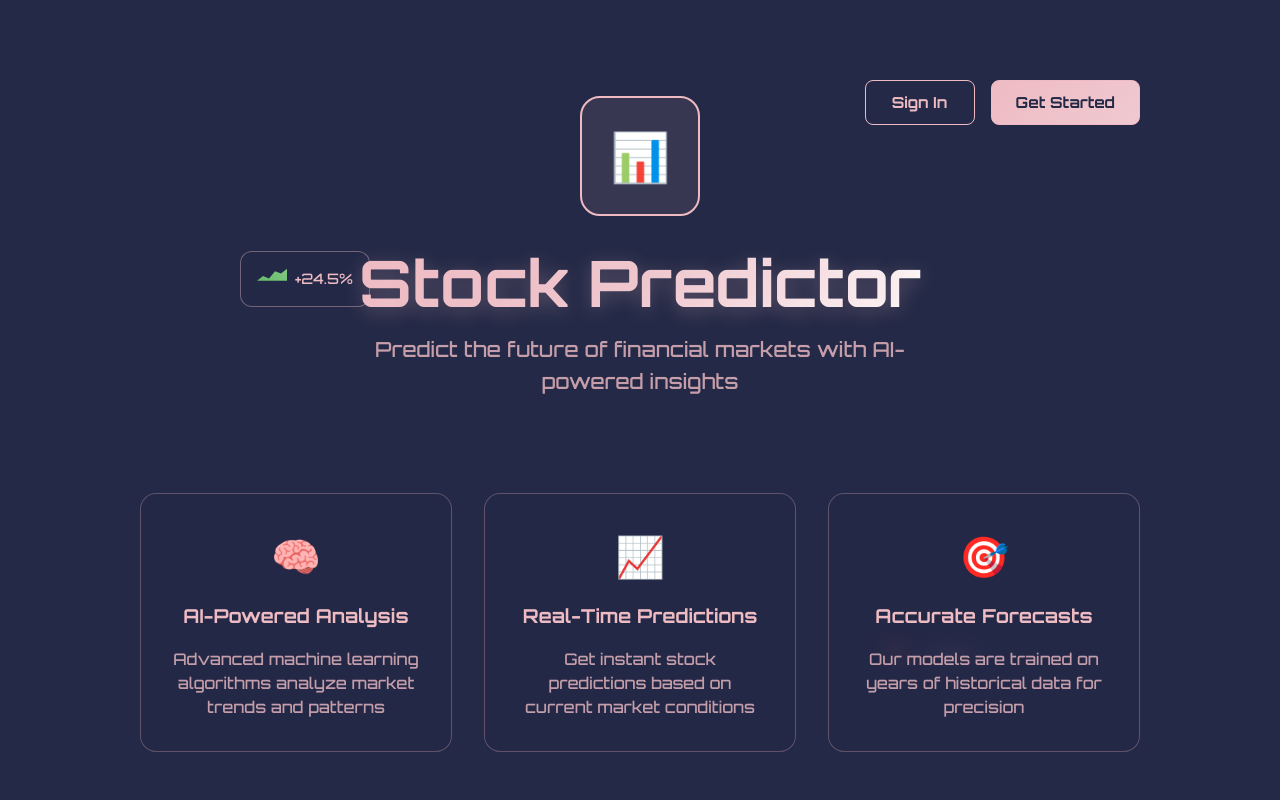
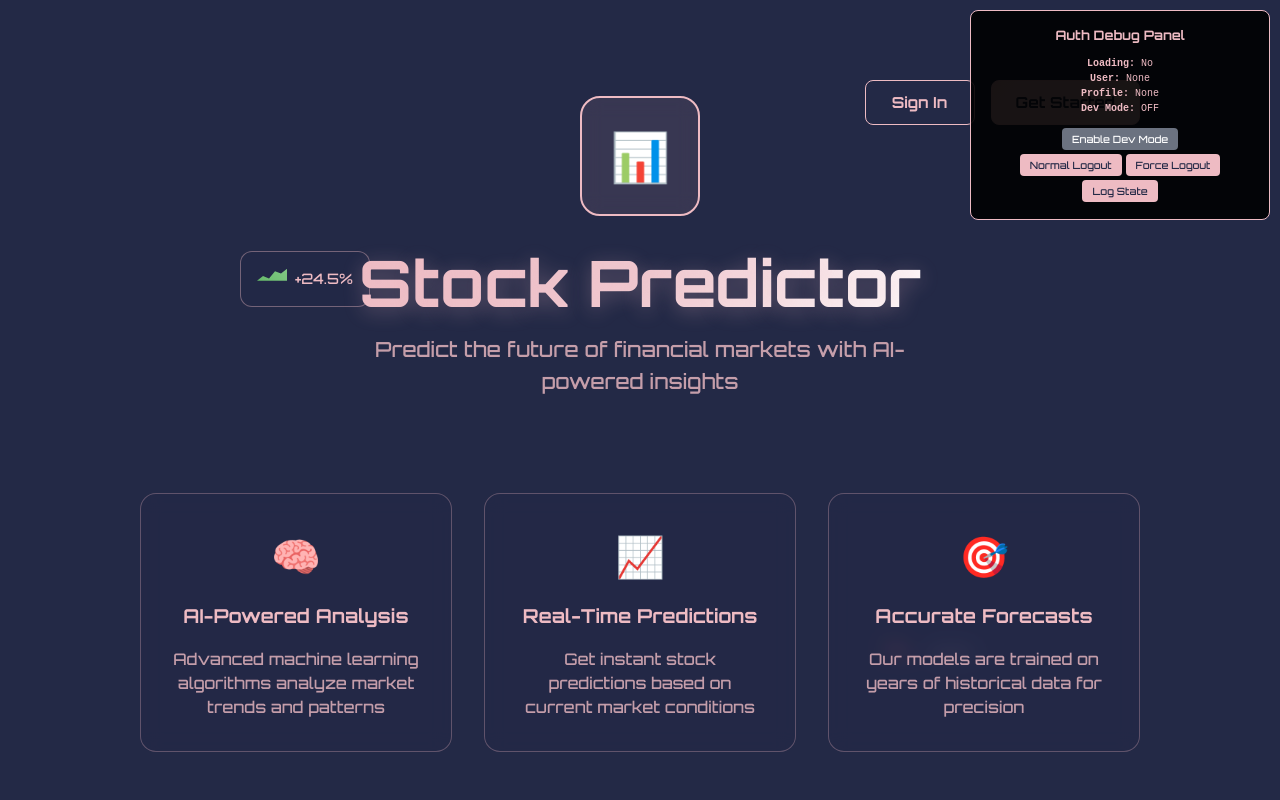
Before and after one commit to Dev-Patel04/stock-predictor, a React (Vite) app: page / in a window 1280 px wide. Shown: the top 800 px of the page. Built offline with nearby package versions, Linux system fonts and the light colour scheme.

Commit message:
Fixed critical bugs relating to login

```diff
--- a/src/App.jsx
+++ b/src/App.jsx
@@ -10,6 +10,7 @@ import News from './components/News';
 import Settings from './components/Settings';
 import LoadingSpinner from './components/LoadingSpinner';
 import ProtectedRoute from './components/ProtectedRoute';
+import DebugAuth from './components/DebugAuth';
 
 // Main App Component (wrapped with AuthProvider)
 function AppContent() {
@@ -36,7 +37,7 @@ function AppContent() {
               <Predictor key="predictor" />,
               <History key="history" />,
               <News key="news" />,
-              <Settings key="settings" user={user} />
+              <Settings key="settings" />
             ]}
           </Tabs>
         </ProtectedRoute>
@@ -49,6 +50,7 @@ function AppContent() {
 function App() {
   return (
     <AuthProvider>
+      <DebugAuth />
       <AppContent />
     </AuthProvider>
   );
--- /dev/null
+++ b/src/components/DebugAuth.jsx
@@ -0,0 +1,103 @@
+import React, { useState } from 'react';
+import { useAuth } from '../contexts/AuthContext';
+
+const DebugAuth = () => {
+  const { user, userProfile, loading, signOut, forceLogout } = useAuth();
+  const [devMode, setDevMode] = useState(localStorage.getItem('dev-mode') === 'true');
+
+  const toggleDevMode = () => {
+    const newMode = !devMode;
+    setDevMode(newMode);
+    localStorage.setItem('dev-mode', newMode.toString());
+
+    if (newMode) {
+      console.log('Development mode enabled - sessions will be cleared on refresh');
+    } else {
+      console.log('Development mode disabled - sessions will persist');
+    }
+  };
+
+  const styles = {
+    debugPanel: {
+      position: 'fixed',
+      top: '10px',
+      right: '10px',
+      background: 'rgba(0, 0, 0, 0.9)',
+      color: '#eebbc3',
+      padding: '15px',
+      borderRadius: '8px',
+      fontSize: '12px',
+      zIndex: 9999,
+      maxWidth: '300px',
+      border: '1px solid #eebbc3'
+    },
+    button: {
+      background: '#eebbc3',
+      color: '#232946',
+      border: 'none',
+      padding: '5px 10px',
+      margin: '2px',
+      borderRadius: '4px',
+      cursor: 'pointer',
+      fontSize: '10px'
+    },
+    devButton: {
+      background: devMode ? '#4ade80' : '#6b7280',
+      color: '#ffffff',
+      border: 'none',
+      padding: '5px 10px',
+      margin: '2px',
+      borderRadius: '4px',
+      cursor: 'pointer',
+      fontSize: '10px'
+    },
+    status: {
+      marginBottom: '10px',
+      fontFamily: 'monospace',
+      fontSize: '10px'
+    },
+    title: {
+      margin: '0 0 10px 0',
+      color: '#eebbc3',
+      fontSize: '13px'
+    }
+  };
+
+  return (
+    <div style={styles.debugPanel}>
+      <h4 style={styles.title}>Auth Debug Panel</h4>
+
+      <div style={styles.status}>
+        <div><strong>Loading:</strong> {loading ? 'Yes' : 'No'}</div>
+        <div><strong>User:</strong> {user ? user.email : 'None'}</div>
+        <div><strong>Profile:</strong> {userProfile ? 'Loaded' : 'None'}</div>
+        <div><strong>Dev Mode:</strong> {devMode ? 'ON' : 'OFF'}</div>
+      </div>
+
+      <div>
+        <button style={styles.devButton} onClick={toggleDevMode}>
+          {devMode ? 'Disable Dev Mode' : 'Enable Dev Mode'}
+        </button>
+        <br />
+        <button style={styles.button} onClick={signOut}>
+          Normal Logout
+        </button>
+        <button style={styles.button} onClick={forceLogout}>
+          Force Logout
+        </button>
+        <button
+          style={styles.button}
+          onClick={() => {
+            console.log('Auth State:', { user, userProfile, loading });
+            console.log('LocalStorage keys:', Object.keys(localStorage));
+            console.log('SessionStorage keys:', Object.keys(sessionStorage));
+          }}
+        >
+          Log State
+        </button>
+      </div>
+    </div>
+  );
+};
+
+export default DebugAuth;
--- a/src/components/Settings.jsx
+++ b/src/components/Settings.jsx
@@ -1,6 +1,18 @@
 import React from 'react';
+import { useAuth } from '../contexts/AuthContext';
 
-export default function Settings({ user, onLogout }) {
+export default function Settings() {
+  const { user, userProfile, signOut } = useAuth();
+
+  const handleLogout = async () => {
+    try {
+      await signOut();
+      // The AuthContext will handle the redirect
+    } catch (error) {
+      console.error('Error logging out:', error);
+    }
+  };
+
   return (
     <div>
       <h2>Settings</h2>
@@ -9,9 +21,15 @@ export default function Settings({ user, onLogout }) {
       {user && (
         <div style={{ marginTop: '2rem' }}>
           <h3>Account</h3>
-          <p>Welcome, {user.data?.email || 'User'}!</p>
+          <p>Welcome, {user.email || 'User'}!</p>
+          {userProfile && (
+            <div>
+              <p>Profile ID: {userProfile.id}</p>
+              <p>Created: {new Date(userProfile.created_at).toLocaleDateString()}</p>
+            </div>
+          )}
           <button
-            onClick={onLogout}
+            onClick={handleLogout}
             style={{
               padding: '0.5rem 1rem',
               backgroundColor: '#ff6b6b',
--- a/src/contexts/AuthContext.jsx
+++ b/src/contexts/AuthContext.jsx
@@ -17,12 +17,42 @@ export const AuthProvider = ({ children }) => {
   const [loading, setLoading] = useState(true);
 
   useEffect(() => {
+    // Clear any persistent sessions on app startup (for development/testing)
+    const clearSessionOnStartup = () => {
+      const sessionCleared = sessionStorage.getItem('auth-session-cleared');
+      if (!sessionCleared) {
+        console.log('Clearing persistent session on startup');
+        localStorage.clear();
+        sessionStorage.setItem('auth-session-cleared', 'true');
+      }
+    };
+
+    // Clear session on startup
+    clearSessionOnStartup();
+
+    // Set a timeout to prevent infinite loading
+    const timeout = setTimeout(() => {
+      console.warn('Auth initialization timeout, setting loading to false');
+      setLoading(false);
+    }, 10000); // 10 second timeout
+
+    // Add session cleanup on page unload (temporary workaround)
+    const handleBeforeUnload = () => {
+      // Clear any local storage sessions (optional - for testing)
+      localStorage.removeItem('supabase.auth.token');
+    };
+
+    window.addEventListener('beforeunload', handleBeforeUnload);
+
     // Get initial session
     getInitialSession();
 
     // Listen for auth changes
     const { data: { subscription } } = supabase.auth.onAuthStateChange(async (event, session) => {
       console.log('Auth state changed:', event, session?.user?.email);
+
+      // Clear the timeout since we got a response
+      clearTimeout(timeout);
 
       if (session?.user) {
         setUser(session.user);
@@ -35,21 +65,31 @@ export const AuthProvider = ({ children }) => {
     });
 
     return () => {
+      clearTimeout(timeout);
+      window.removeEventListener('beforeunload', handleBeforeUnload);
       subscription.unsubscribe();
     };
   }, []);
 
   const getInitialSession = async () => {
     try {
+      console.log('Getting initial session...');
       const { data: { session }, error } = await supabase.auth.getSession();
+
+      console.log('Session data:', session);
+      console.log('Session error:', error);
+
       if (error) {
         console.error('Error getting session:', error);
         return;
       }
 
       if (session?.user) {
+        console.log('User found in session:', session.user.email);
         setUser(session.user);
         await fetchUserProfile(session.user.id);
+      } else {
+        console.log('No user in session');
       }
     } catch (error) {
       console.error('Error in getInitialSession:', error);
@@ -68,6 +108,7 @@ export const AuthProvider = ({ children }) => {
 
       if (error && error.code !== 'PGRST116') { // PGRST116 is "not found"
         console.error('Error fetching profile:', error);
+        // Don't create profile automatically if there's a permission error
         return;
       }
 
@@ -75,6 +116,7 @@ export const AuthProvider = ({ children }) => {
         setUserProfile(data);
       } else {
         // Profile doesn't exist, create one
+        console.log('No profile found, creating new profile for user:', userId);
         await createUserProfile(userId);
       }
     } catch (error) {
@@ -84,13 +126,20 @@ export const AuthProvider = ({ children }) => {
 
   const createUserProfile = async (userId) => {
     try {
-      const user = await supabase.auth.getUser();
+      console.log('Creating profile for user:', userId);
+      const { data: userData } = await supabase.auth.getUser();
+
+      if (!userData.user) {
+        console.error('No user data available for profile creation');
+        return;
+      }
+
       const { data, error } = await supabase
         .from('profiles')
         .insert([
           {
             id: userId,
-            email: user.data.user?.email,
+            email: userData.user.email,
             full_name: '',
             created_at: new Date().toISOString(),
             updated_at: new Date().toISOString()
@@ -101,12 +150,16 @@ export const AuthProvider = ({ children }) => {
 
       if (error) {
         console.error('Error creating profile:', error);
+        // If profile creation fails, user can still use the app
+        // Just log the error and continue
         return;
       }
 
+      console.log('Profile created successfully:', data);
       setUserProfile(data);
     } catch (error) {
       console.error('Error in createUserProfile:', error);
+      // Don't block the user if profile creation fails
     }
   };
 
@@ -154,16 +207,40 @@ export const AuthProvider = ({ children }) => {
   const signOut = async () => {
     try {
       setLoading(true);
+      console.log('Signing out user...');
+
+      // Force clear local storage
+      localStorage.removeItem('supabase.auth.token');
+      localStorage.clear();
+
       const { error } = await supabase.auth.signOut();
-      if (error) throw error;
+      if (error) {
+        console.error('Supabase signOut error:', error);
+      }
 
+      // Force clear state regardless of Supabase response
       setUser(null);
       setUserProfile(null);
+
+      console.log('User signed out successfully');
     } catch (error) {
       console.error('Error in signOut:', error);
+      // Force clear state even if there's an error
+      setUser(null);
+      setUserProfile(null);
     } finally {
       setLoading(false);
     }
+  };
+
+  // Force logout function for debugging
+  const forceLogout = () => {
+    console.log('Force logout triggered');
+    localStorage.clear();
+    setUser(null);
+    setUserProfile(null);
+    setLoading(false);
+    window.location.reload();
   };
 
   const updateProfile = async (updates) => {
@@ -211,6 +288,7 @@ export const AuthProvider = ({ children }) => {
     signUp,
     signIn,
     signOut,
+    forceLogout,
     updateProfile,
     resetPassword,
     isAuthenticated: !!user
--- a/src/landing/components/AuthForms.css
+++ b/src/landing/components/AuthForms.css
@@ -83,12 +83,52 @@
 }
 
 .general-error {
-  background: rgba(255, 107, 107, 0.1);
-  border: 1px solid rgba(255, 107, 107, 0.3);
-  border-radius: 8px;
-  padding: 0.75rem;
-  margin-bottom: 1rem;
+  background: rgba(255, 107, 107, 0.15);
+  border: 1px solid rgba(255, 107, 107, 0.4);
+  border-radius: 10px;
+  padding: 0.875rem;
+  margin-bottom: 1.25rem;
   text-align: center;
+  font-size: 0.9rem;
+  line-height: 1.4;
+  box-shadow: 0 4px 12px rgba(255, 107, 107, 0.1);
+  animation: errorSlideIn 0.3s ease-out;
+}
+
+@keyframes errorSlideIn {
+  from {
+    opacity: 0;
+    transform: translateY(-10px);
+  }
+  to {
+    opacity: 1;
+    transform: translateY(0);
+  }
+}
+
+.general-success {
+  background: rgba(72, 187, 120, 0.15);
+  border: 1px solid rgba(72, 187, 120, 0.4);
+  border-radius: 10px;
+  padding: 0.875rem;
+  margin-bottom: 1.25rem;
+  text-align: center;
+  font-size: 0.9rem;
+  line-height: 1.4;
+  color: #48bb78;
+  box-shadow: 0 4px 12px rgba(72, 187, 120, 0.1);
+  animation: successSlideIn 0.3s ease-out;
+}
+
+@keyframes successSlideIn {
+  from {
+    opacity: 0;
+    transform: translateY(-10px);
+  }
+  to {
+    opacity: 1;
+    transform: translateY(0);
+  }
 }
 
 .auth-submit-btn:disabled {
```
Also changed, not shown: src/landing/components/Login.jsx (+36 -2 lines).
